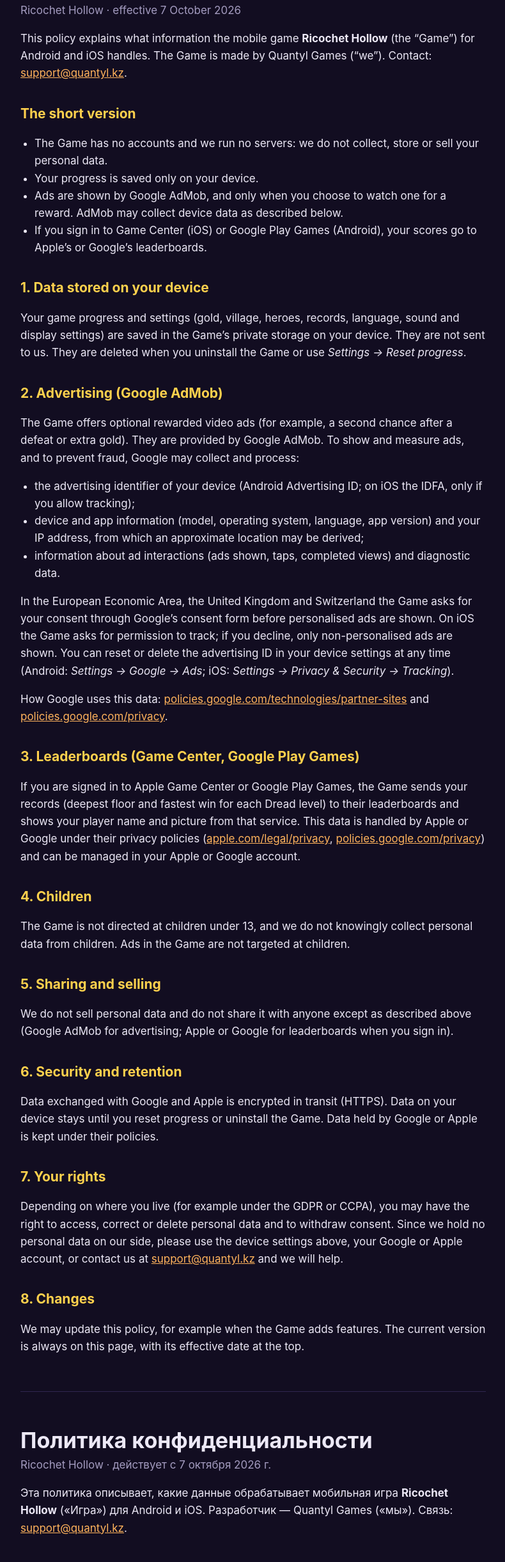
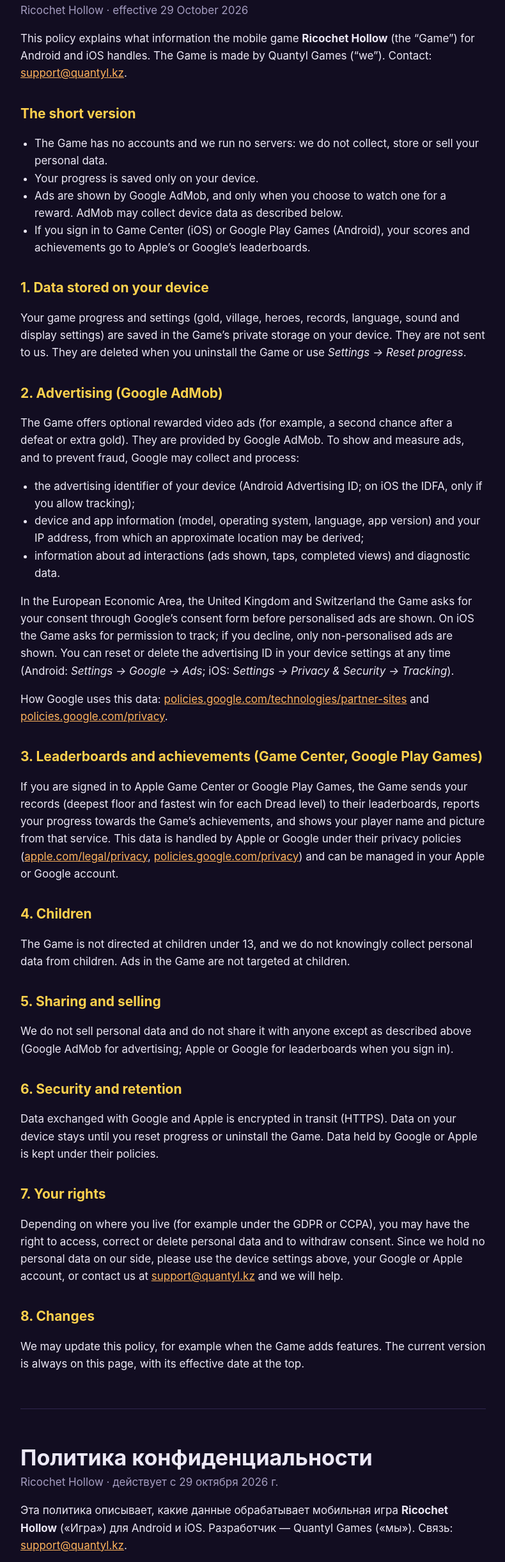
Before and after one commit to quantylgames/quantylgames.github.io, a plain HTML site: page privacy.html in a window 1280 px wide. Shown: the part 106-2548 px from the top of the page at 64% size, without its empty margins (244-1034 px from the left). Drawn offline with Linux system fonts and the light colour scheme.

Commit message:
Privacy policy: Game Center achievements

```diff
--- a/privacy.html
+++ b/privacy.html
@@ -13,7 +13,7 @@
 
 <article id="en" lang="en">
 <h1>Privacy Policy</h1>
-<p class="meta">Ricochet Hollow · effective 7 October 2026</p>
+<p class="meta">Ricochet Hollow · effective 29 October 2026</p>
 
 <p>This policy explains what information the mobile game <b>Ricochet Hollow</b> (the “Game”) for
 Android and iOS handles. The Game is made by Quantyl Games (“we”). Contact: <a href="mailto:support@quantyl.kz">support@quantyl.kz</a>.</p>
@@ -23,7 +23,7 @@ Android and iOS handles. The Game is made by Quantyl Games (“we”). Contact:
 <li>The Game has no accounts and we run no servers: we do not collect, store or sell your personal data.</li>
 <li>Your progress is saved only on your device.</li>
 <li>Ads are shown by Google AdMob, and only when you choose to watch one for a reward. AdMob may collect device data as described below.</li>
-<li>If you sign in to Game Center (iOS) or Google Play Games (Android), your scores go to Apple’s or Google’s leaderboards.</li>
+<li>If you sign in to Game Center (iOS) or Google Play Games (Android), your scores and achievements go to Apple’s or Google’s leaderboards.</li>
 </ul>
 
 <h2>1. Data stored on your device</h2>
@@ -47,9 +47,10 @@ in your device settings at any time (Android: <i>Settings → Google → Ads</i>
 <p>How Google uses this data: <a href="https://policies.google.com/technologies/partner-sites">policies.google.com/technologies/partner-sites</a>
 and <a href="https://policies.google.com/privacy">policies.google.com/privacy</a>.</p>
 
-<h2>3. Leaderboards (Game Center, Google Play Games)</h2>
+<h2>3. Leaderboards and achievements (Game Center, Google Play Games)</h2>
 <p>If you are signed in to Apple Game Center or Google Play Games, the Game sends your records
-(deepest floor and fastest win for each Dread level) to their leaderboards and shows your player name
+(deepest floor and fastest win for each Dread level) to their leaderboards, reports your progress
+towards the Game’s achievements, and shows your player name
 and picture from that service. This data is handled by Apple or Google under their privacy policies
 (<a href="https://www.apple.com/legal/privacy/">apple.com/legal/privacy</a>,
 <a href="https://policies.google.com/privacy">policies.google.com/privacy</a>) and can be managed in
@@ -83,7 +84,7 @@ on this page, with its effective date at the top.</p>
 
 <article id="ru" lang="ru">
 <h1>Политика конфиденциальности</h1>
-<p class="meta">Ricochet Hollow · действует с 7 октября 2026 г.</p>
+<p class="meta">Ricochet Hollow · действует с 29 октября 2026 г.</p>
 
 <p>Эта политика описывает, какие данные обрабатывает мобильная игра <b>Ricochet Hollow</b> («Игра»)
 для Android и iOS. Разработчик — Quantyl Games («мы»). Связь: <a href="mailto:support@quantyl.kz">support@quantyl.kz</a>.</p>
@@ -93,7 +94,7 @@ on this page, with its effective date at the top.</p>
 <li>В Игре нет аккаунтов, и у нас нет серверов: мы не собираем, не храним и не продаём ваши персональные данные.</li>
 <li>Прогресс сохраняется только на вашем устройстве.</li>
 <li>Рекламу показывает Google AdMob, и только когда вы сами решаете посмотреть её ради награды. AdMob может собирать данные устройства, как описано ниже.</li>
-<li>Если вы вошли в Game Center (iOS) или Google Play Игры (Android), ваши рекорды попадают в таблицы лидеров Apple или Google.</li>
+<li>Если вы вошли в Game Center (iOS) или Google Play Игры (Android), ваши рекорды и достижения попадают в таблицы лидеров Apple или Google.</li>
 </ul>
 
 <h2>1. Данные на устройстве</h2>
@@ -118,9 +119,10 @@ on this page, with its effective date at the top.</p>
 <p>Как Google использует эти данные: <a href="https://policies.google.com/technologies/partner-sites?hl=ru">policies.google.com/technologies/partner-sites</a>
 и <a href="https://policies.google.com/privacy?hl=ru">policies.google.com/privacy</a>.</p>
 
-<h2>3. Таблицы лидеров (Game Center, Google Play Игры)</h2>
+<h2>3. Таблицы лидеров и достижения (Game Center, Google Play Игры)</h2>
 <p>Если вы вошли в Apple Game Center или Google Play Игры, Игра отправляет ваши рекорды (самый глубокий
-этаж и самое быстрое прохождение на каждом уровне Ужаса) в их таблицы лидеров и показывает ваше имя и
+этаж и самое быстрое прохождение на каждом уровне Ужаса) в их таблицы лидеров, сообщает о продвижении
+к достижениям Игры и показывает ваше имя и
 фото из этого сервиса. Эти данные обрабатывают Apple или Google по своим политикам
 (<a href="https://www.apple.com/ru/legal/privacy/">apple.com/legal/privacy</a>,
 <a href="https://policies.google.com/privacy?hl=ru">policies.google.com/privacy</a>); управлять ими можно
```
